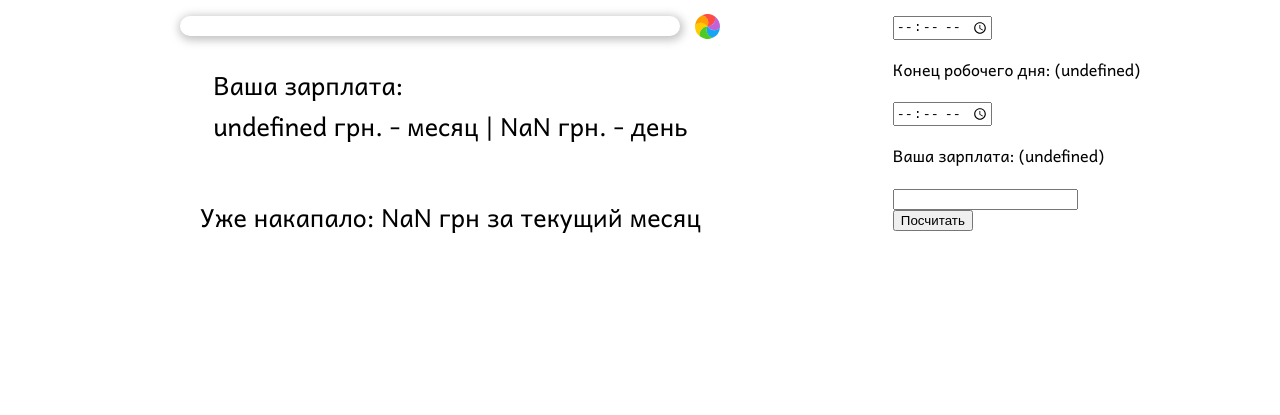
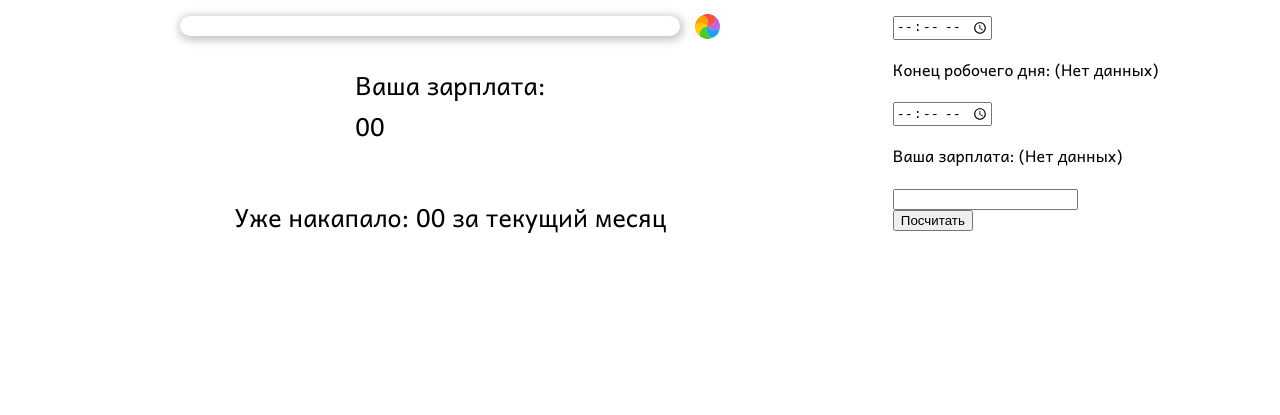
Before and after one commit to ShkrabovLeonid/time_to_pay, a plain HTML site: page index.html in a window 1280 px wide. Shown: the part 401-816 px from the top of the page. Drawn offline with Linux system fonts and the light colour scheme.

Commit message:
Add files via upload

```diff
--- a/index.html
+++ b/index.html
@@ -68,10 +68,10 @@
                 </div>
                 <div class="calkPay">
                     <div class="yourPay">
-                        <p>Ваша зарплата: <span>0</span></p>
+                        <p>Ваша зарплата: <span>00</span></p>
                     </div>
                     <div class="payCap">
-                        <p>Уже накапало: <span>0</span> за текущий месяц</p>
+                        <p>Уже накапало: <span>00</span> за текущий месяц</p>
                     </div>
                 </div>
             </div>
--- a/js/script.js
+++ b/js/script.js
@@ -30,15 +30,30 @@ const rightBlock = document.querySelector("body > main > div > div.rightBlock");
         calculateSalary();
 });
 
-rightBlock.querySelector(".lastPaymentDate").innerHTML = getCookie('lastPaymentDate');
-rightBlock.querySelector(".planPaymentDate").innerHTML = getCookie('planPaymentDate');
-rightBlock.querySelector(".startWorkingDay").innerHTML = getCookie('startWorkingDay');
-rightBlock.querySelector(".endWorkingDay").innerHTML = getCookie('endWorkingDay');
-rightBlock.querySelector(".calculPay").innerHTML = getCookie('pay');
-
 
 
 function time() {
+    rightBlock.querySelector(".lastPaymentDate").innerHTML = getCookie('lastPaymentDate');
+    rightBlock.querySelector(".planPaymentDate").innerHTML = getCookie('planPaymentDate');
+    rightBlock.querySelector(".startWorkingDay").innerHTML = getCookie('startWorkingDay');
+    rightBlock.querySelector(".endWorkingDay").innerHTML = getCookie('endWorkingDay');
+    rightBlock.querySelector(".calculPay").innerHTML = getCookie('pay');
+    if (getCookie('lastPaymentDate') == undefined) {
+        rightBlock.querySelector(".lastPaymentDate").innerHTML = 'Нет данных';
+    }
+    if (getCookie('planPaymentDate') == undefined) {
+        rightBlock.querySelector(".planPaymentDate").innerHTML = 'Нет данных';
+    }
+    if (getCookie('startWorkingDay') == undefined) {
+        rightBlock.querySelector(".startWorkingDay").innerHTML = 'Нет данных';
+    }
+    if (getCookie('endWorkingDay') == undefined) {
+        rightBlock.querySelector(".endWorkingDay").innerHTML = 'Нет данных';
+    }
+    if (getCookie('pay') == undefined) {
+        rightBlock.querySelector(".calculPay").innerHTML = 'Нет данных';
+    }
+
     let payday = new Date(`${getCookie('lastPaymentDate')}T15:00:00`) / 1000,
     timeend = new Date(`${getCookie('planPaymentDate')}T15:00:00`);
     // Для задания даты с точностью до времени укажите дату в формате:
@@ -46,6 +61,9 @@ function time() {
     let daysBS = (timeend / 1000) - payday;
     let today = new Date();
     today = Math.floor((timeend - today));
+
+    if (today) {
+
 
     // payrollLoading
     let payrollLoading = 100 - (100 / (daysBS / (today / 1000)));
@@ -88,7 +106,7 @@ function time() {
     time.querySelector(".secTime").innerHTML = `${tsec} :`;
     time.querySelector(".milTime").innerHTML = tmil;
     time.querySelector(".textPayDay > span").innerHTML = payrollLoading;
-
+}
 
     for (let i = 0; i < document.querySelector("#time").children.length; i++) {
         const timeBlock = document.querySelector("#time").children[i];
@@ -148,12 +166,10 @@ function calculateSalary() {
         }
     }
 
-    let startDayPay = new Date(year, month, currentDay, getCookie('startWorkingDay'));
-
+    let startDayPay = new Date(year, month, currentDay, parseInt(getCookie('startWorkingDay')));
     let earnedForDays = (getCookie('pay') / total) * done,
     earnedForOneDay = getCookie('pay') / total;
     let totalEarned;
-
 
     let workDayHour = parseInt(getCookie('endWorkingDay')) - parseInt(getCookie('startWorkingDay'));
 
@@ -173,10 +189,10 @@ function calculateSalary() {
         style: 'currency',
         currency: 'UAH'
     }).format(totalEarned);
-
+if (startDayPay && earnedForDays) {
     document.querySelector("#time .yourPay > p > span").innerHTML = `${getCookie('pay')} грн. - месяц | ${earnedForOneDay.toFixed(2)} грн. - день`;
     document.querySelector("#time .payCap > p > span").innerHTML = totalEarned;
-
+}
 }
 calculateSalary();
 
```
